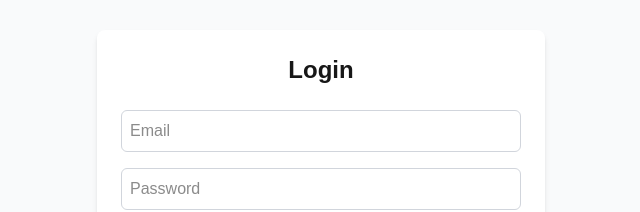
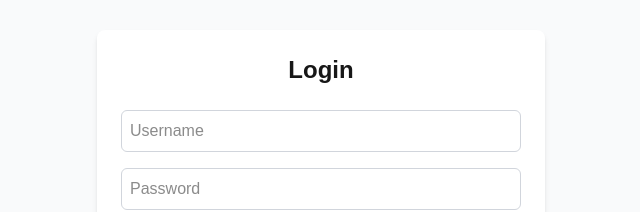
Before and after one commit to chrisberger1/agent-ops-fe, a Next.js app in the folder agent-ops-chatbot/: page /login in a window 1280 px wide. Shown: the part 226-438 px from the top of the page, without its empty margins (319-959 px from the left). Built offline with nearby package versions, Linux system fonts and the light colour scheme.

Commit message:
Update page.tsx

```diff
--- a/agent-ops-chatbot/app/login/page.tsx
+++ b/agent-ops-chatbot/app/login/page.tsx
@@ -1,25 +1,33 @@
+// pages/login.tsx
 'use client';
 
 import { useState } from 'react';
 import { useRouter } from 'next/navigation';
 
 export default function LoginPage() {
-  const [email, setEmail] = useState('');
-  const [password, setPassword] = useState('');
+  const [form, setForm] = useState({
+    username: '',
+    password: '',
+  });
+
   const router = useRouter();
+
+  const handleChange = (e: React.ChangeEvent<HTMLInputElement | HTMLSelectElement>) => {
+    setForm({ ...form, [e.target.name]: e.target.value });
+  };
 
   const handleLogin = async () => {
     try {
-      const res = await fetch('http://localhost:8000/api/login', {
-        method: 'POST',
-        headers: { 'Content-Type': 'application/json' },
-        body: JSON.stringify({ email, password }),
+      const res = await fetch('http://localhost:8000/login', {
+          method: 'POST',
+          headers: { 'Content-Type': 'application/json' },
+          body: JSON.stringify(form),
       });
 
       if (res.ok) {
-        const user = await res.json();
-        localStorage.setItem('user', JSON.stringify(user));
-        router.push('/chat'); //
+        const login_res = await res.json();
+        localStorage.setItem('user', JSON.stringify(login_res.user));
+        router.push('/chat');
       } else {
         alert('Login failed');
       }
@@ -34,16 +42,16 @@ export default function LoginPage() {
         <h1 className="text-2xl font-bold mb-6 text-center">Login</h1>
         <input
           type="email"
-          placeholder="Email"
-          value={email}
-          onChange={(e) => setEmail(e.target.value)}
+          name="username"
+          onChange={handleChange}
+          placeholder="Username"
           className="w-full mb-4 p-2 border border-gray-300 rounded-md"
         />
         <input
+          name="password"
+          onChange={handleChange}
           type="password"
           placeholder="Password"
-          value={password}
-          onChange={(e) => setPassword(e.target.value)}
           className="w-full mb-4 p-2 border border-gray-300 rounded-md"
         />
         <button
```
